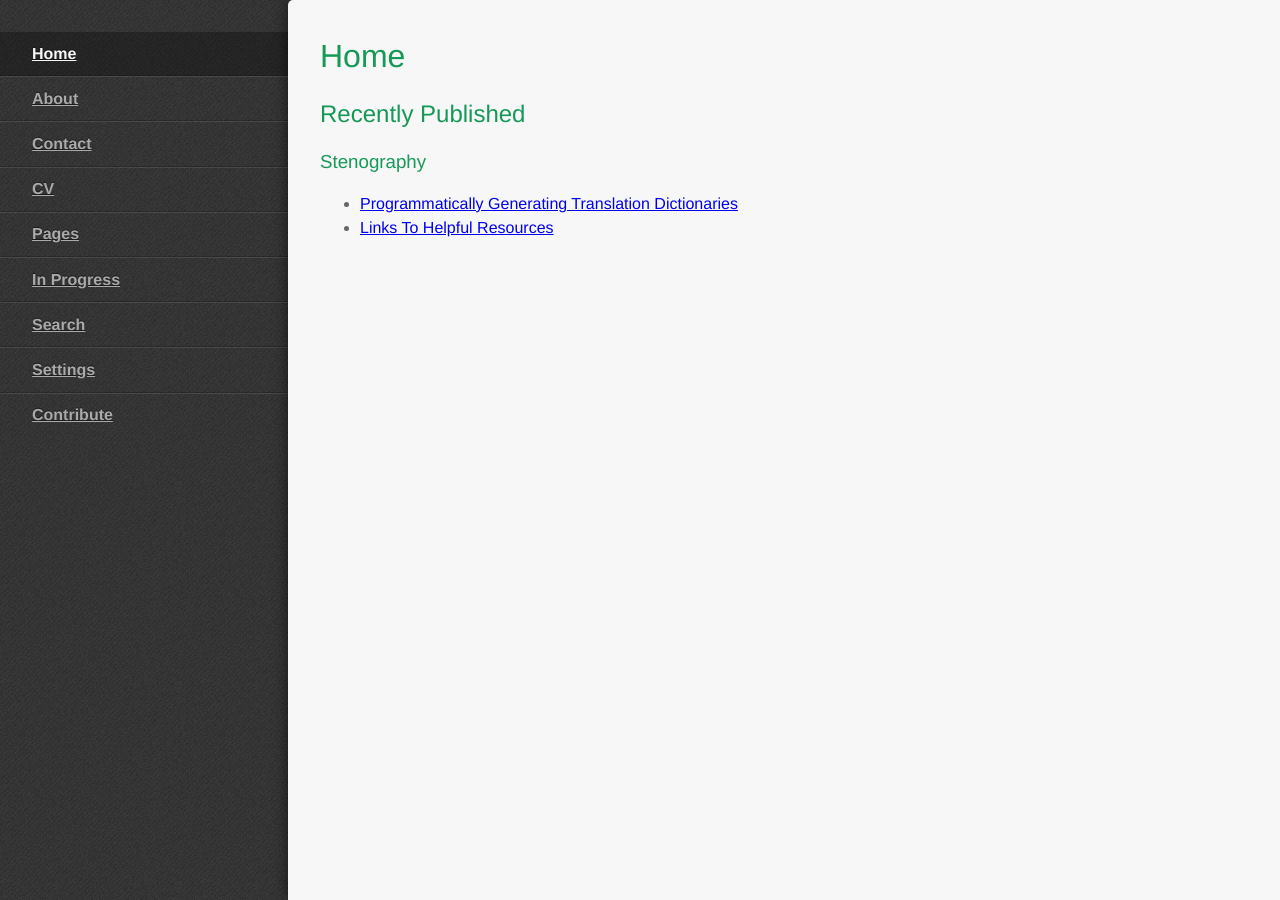
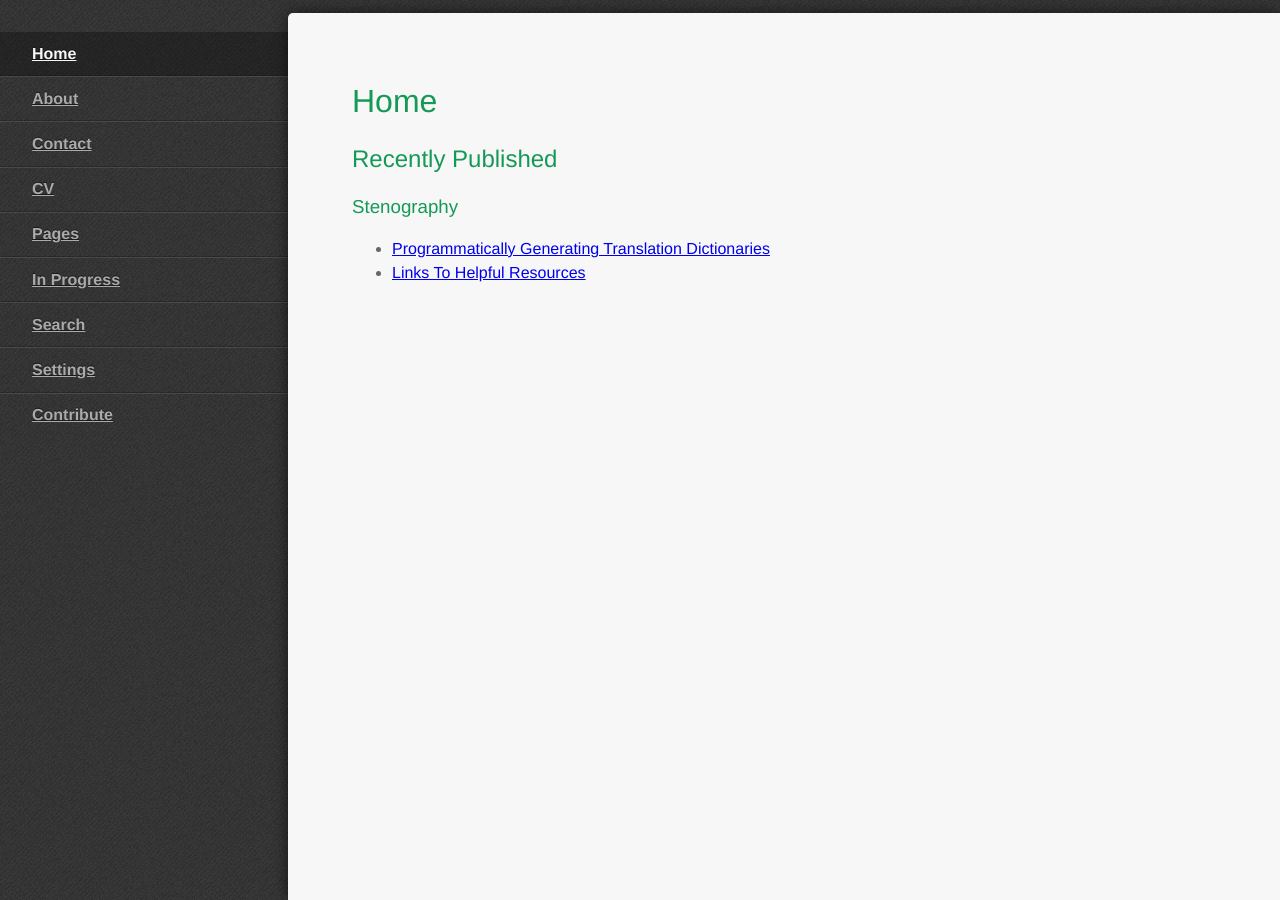
Before and after one commit to StevenTammen/StevenTammen.github.io, a Jekyll site: the page built from index.md, in a window 1280 px wide. Built offline with Jekyll 4.4.1, drawn with Linux system fonts in a browser that asks for light colours.

Commit message:
Update stylesheet.css

```diff
--- a/assets/stylesheets/stylesheet.css
+++ b/assets/stylesheets/stylesheet.css
@@ -56,13 +56,13 @@ body {
     -moz-box-sizing: border-box;
     box-sizing: border-box;
     -webkit-overflow-scrolling: touch;
-    padding: 1em 2em;
+    padding: 3em 4em;
     position: fixed;
     overflow: hidden;
     overflow-y: scroll;
     border-top-left-radius: 5px;
     box-shadow: 0 0 15px rgba(0,0,0,.6);
-    top: 0;
+    top: 0.8em;
     right: 0;
     bottom: 0;
     width: 76%;
```
